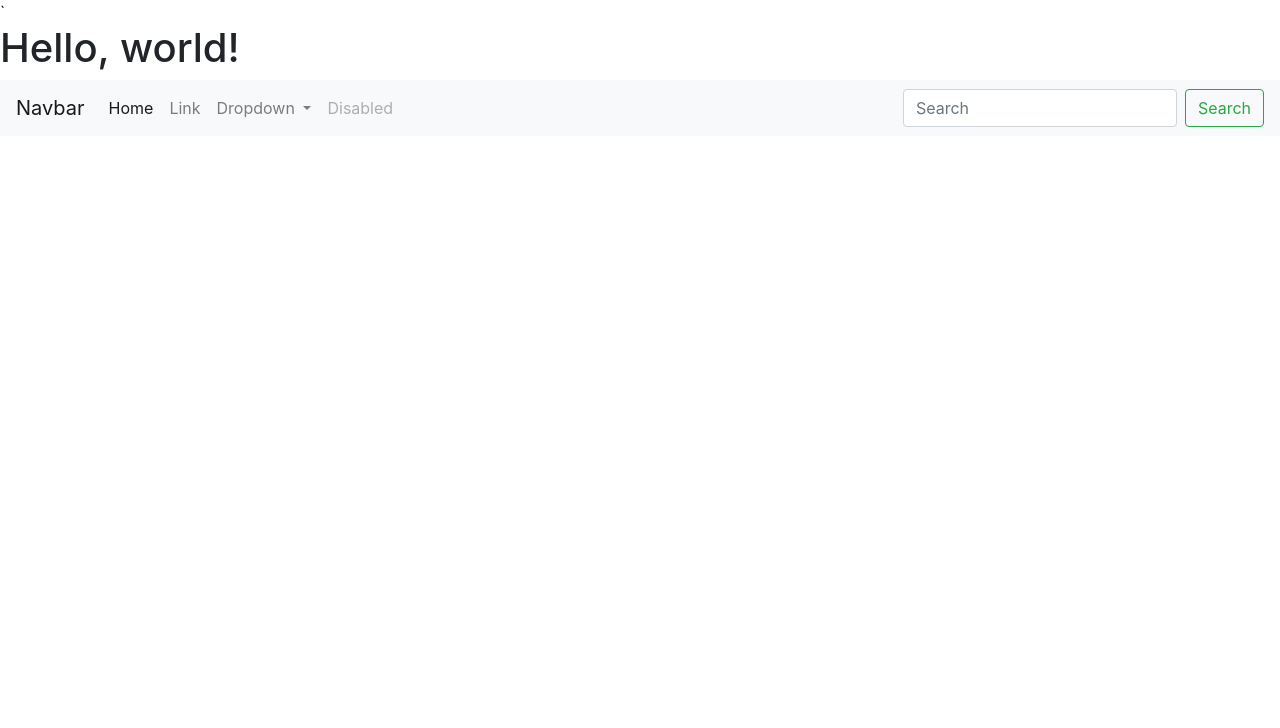
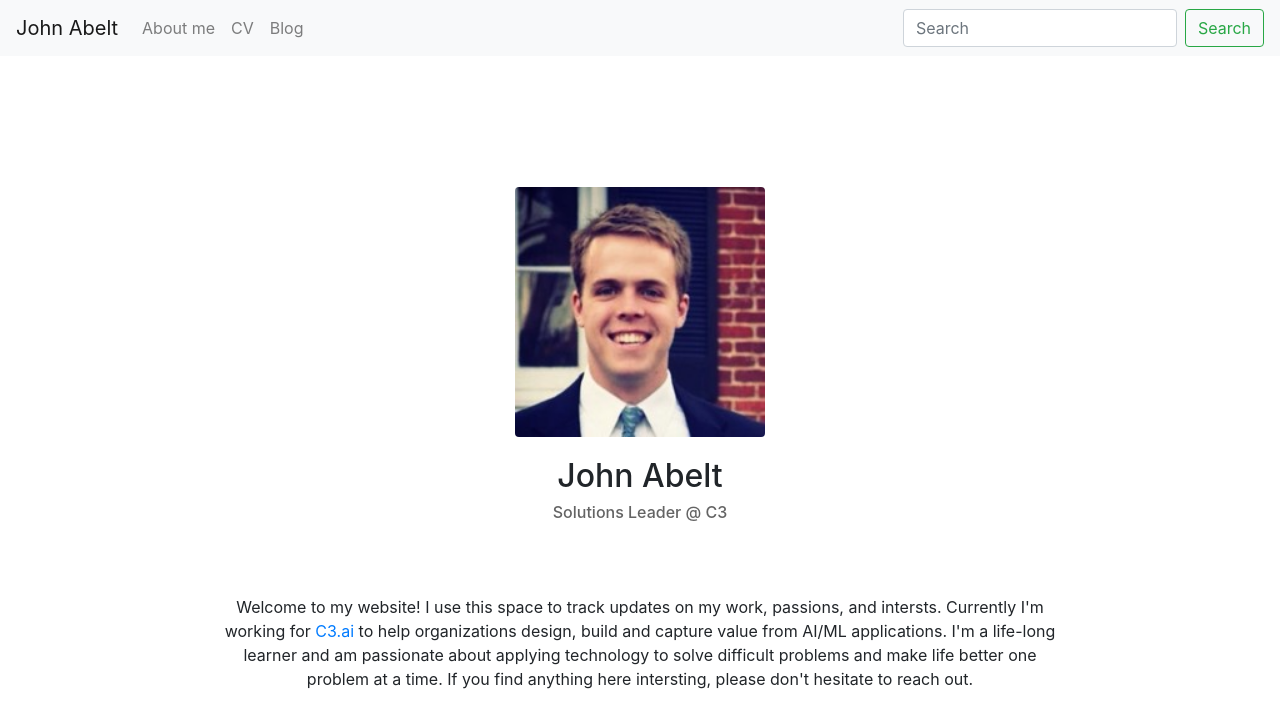
Before and after one commit to johnabelt/PersonalWebsite, a plain HTML site: page src/index.html in a window 1280 px wide. Drawn offline with nearby package versions, Linux system fonts and the light colour scheme; some icons are missing.

Commit message:
added css, two photos, index.html updates

```diff
--- /dev/null
+++ b/src/css/index.css
@@ -0,0 +1,26 @@
+.home-section {
+    padding-top: 10%;
+}
+
+.profile-pic {
+    width: 90%;
+    max-width: 250px;
+    max-height: 250px;
+    margin-bottom: 20px;
+}
+
+.job-description{
+    color: rgb(100, 100, 100);
+    font-size: 16px;
+}
+
+#about-me {
+
+    min-width: 20px;
+    max-width: 900px;
+    margin-left: auto;
+    margin-right: auto;
+    padding-left: 2%;
+    padding-right: 2%;
+    padding-top: 5%;
+}
--- a/src/index.html
+++ b/src/index.html
@@ -1,4 +1,4 @@
-`<!doctype html>
+<!doctype html>
 <html lang="en">
   <head>
     <!-- Required meta tags -->
@@ -7,38 +7,34 @@
 
     <!-- Bootstrap CSS -->
     <link rel="stylesheet" href="https://maxcdn.bootstrapcdn.com/bootstrap/4.0.0/css/bootstrap.min.css" integrity="sha384-Gn5384xqQ1aoWXA+058RXPxPg6fy4IWvTNh0E263XmFcJlSAwiGgFAW/dAiS6JXm" crossorigin="anonymous">
+    <link rel="stylesheet" href="https://cdnjs.cloudflare.com/ajax/libs/academicons/1.8.0/css/academicons.min.css" integrity="sha512-GGGNUPDhnG8LEAEDsjqYIQns+Gu8RBs4j5XGlxl7UfRaZBhCCm5jenJkeJL8uPuOXGqgl8/H1gjlWQDRjd3cUQ==" crossorigin="anonymous">
+    <link rel="stylesheet" href="css/index.css"
+
+    <!-- Optional JavaScript -->
+    <!-- jQuery first, then Popper.js, then Bootstrap JS -->
+    <script src="https://code.jquery.com/jquery-3.2.1.slim.min.js" integrity="sha384-KJ3o2DKtIkvYIK3UENzmM7KCkRr/rE9/Qpg6aAZGJwFDMVNA/GpGFF93hXpG5KkN" crossorigin="anonymous"></script>
+    <script src="https://cdnjs.cloudflare.com/ajax/libs/popper.js/1.12.9/umd/popper.min.js" integrity="sha384-ApNbgh9B+Y1QKtv3Rn7W3mgPxhU9K/ScQsAP7hUibX39j7fakFPskvXusvfa0b4Q" crossorigin="anonymous"></script>
+    <script src="https://maxcdn.bootstrapcdn.com/bootstrap/4.0.0/js/bootstrap.min.js" integrity="sha384-JZR6Spejh4U02d8jOt6vLEHfe/JQGiRRSQQxSfFWpi1MquVdAyjUar5+76PVCmYl" crossorigin="anonymous"></script>
 
     <title>Hello, world!</title>
   </head>
   <body>
-    <h1>Hello, world!</h1>
     <nav class="navbar navbar-expand-lg navbar-light bg-light">
-      <a class="navbar-brand" href="#">Navbar</a>
+      <a class="navbar-brand" href="#">John Abelt</a>
       <button class="navbar-toggler" type="button" data-toggle="collapse" data-target="#navbarSupportedContent" aria-controls="navbarSupportedContent" aria-expanded="false" aria-label="Toggle navigation">
         <span class="navbar-toggler-icon"></span>
       </button>
 
       <div class="collapse navbar-collapse" id="navbarSupportedContent">
         <ul class="navbar-nav mr-auto">
-          <li class="nav-item active">
-            <a class="nav-link" href="#">Home <span class="sr-only">(current)</span></a>
+          <li class="nav-item">
+            <a class="nav-link" href="#">About me <span class="sr-only">(current)</span></a>
           </li>
           <li class="nav-item">
-            <a class="nav-link" href="#">Link</a>
-          </li>
-          <li class="nav-item dropdown">
-            <a class="nav-link dropdown-toggle" href="#" id="navbarDropdown" role="button" data-toggle="dropdown" aria-haspopup="true" aria-expanded="false">
-              Dropdown
-            </a>
-            <div class="dropdown-menu" aria-labelledby="navbarDropdown">
-              <a class="dropdown-item" href="#">Action</a>
-              <a class="dropdown-item" href="#">Another action</a>
-              <div class="dropdown-divider"></div>
-              <a class="dropdown-item" href="#">Something else here</a>
-            </div>
+            <a class="nav-link" href="#">CV</a>
           </li>
           <li class="nav-item">
-            <a class="nav-link disabled" href="#" tabindex="-1" aria-disabled="true">Disabled</a>
+            <a class="nav-link" href="#">Blog</a>
           </li>
         </ul>
         <form class="form-inline my-2 my-lg-0">
@@ -47,12 +43,25 @@
         </form>
       </div>
     </nav>
+    <div class="row">
+      <div class="container-fluid home-section">
+        <div class="col-xs-12">
+          <div id="profile">
+            <div class="text-center">
+                <img src="img/nav_photo.jpeg"  alt="Avatar" class="rounded profile-pic">
+            </div>
+          </div>
+          <div class="text-center profile-name">
+            <h2>John Abelt</h2>
+            <h3 class="job-description text-center">Solutions Leader @ C3</h3>
+            <p id="about-me" class="text-center">Welcome to my website! I use this space to track updates on my work, passions, and intersts. Currently I'm working for
+              <a href="https://www.c3.ai">C3.ai</a> to help organizations design, build and capture value from AI/ML applications.
+              I'm a life-long learner and am passionate about applying technology to solve difficult problems and make life better one problem at a time.
+              If you find anything here intersting, please don't hesitate to reach out.</p>
 
-    <!-- Optional JavaScript -->
-    <!-- jQuery first, then Popper.js, then Bootstrap JS -->
-    <script src="https://code.jquery.com/jquery-3.2.1.slim.min.js" integrity="sha384-KJ3o2DKtIkvYIK3UENzmM7KCkRr/rE9/Qpg6aAZGJwFDMVNA/GpGFF93hXpG5KkN" crossorigin="anonymous"></script>
-    <script src="https://cdnjs.cloudflare.com/ajax/libs/popper.js/1.12.9/umd/popper.min.js" integrity="sha384-ApNbgh9B+Y1QKtv3Rn7W3mgPxhU9K/ScQsAP7hUibX39j7fakFPskvXusvfa0b4Q" crossorigin="anonymous"></script>
-    <script src="https://maxcdn.bootstrapcdn.com/bootstrap/4.0.0/js/bootstrap.min.js" integrity="sha384-JZR6Spejh4U02d8jOt6vLEHfe/JQGiRRSQQxSfFWpi1MquVdAyjUar5+76PVCmYl" crossorigin="anonymous"></script>
-
+          </div>
+        </div>
+      </div>
+    </div>
   </body>
 </html>
```
Also changed, not shown: src/img/nav_photo.jpeg (added), src/img/pexels-photo-433155.jpeg (added), 1 other file.
